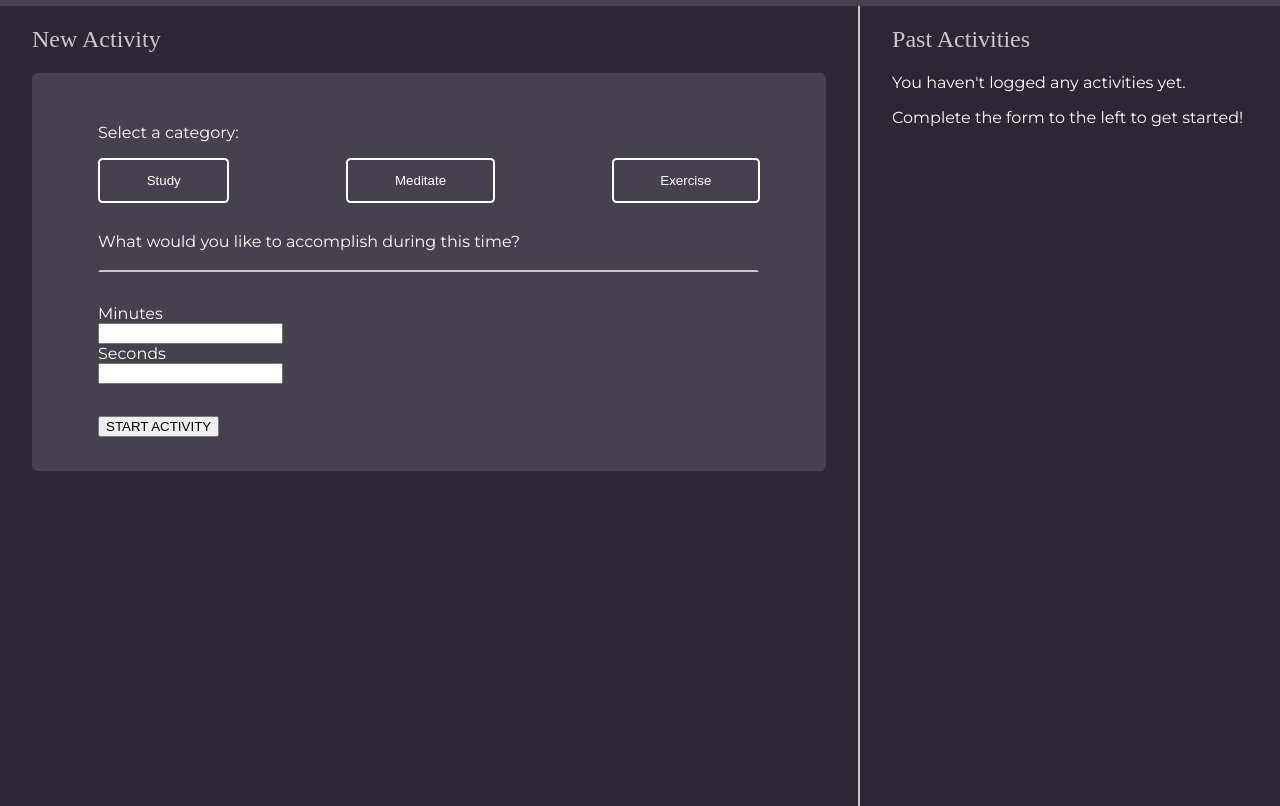
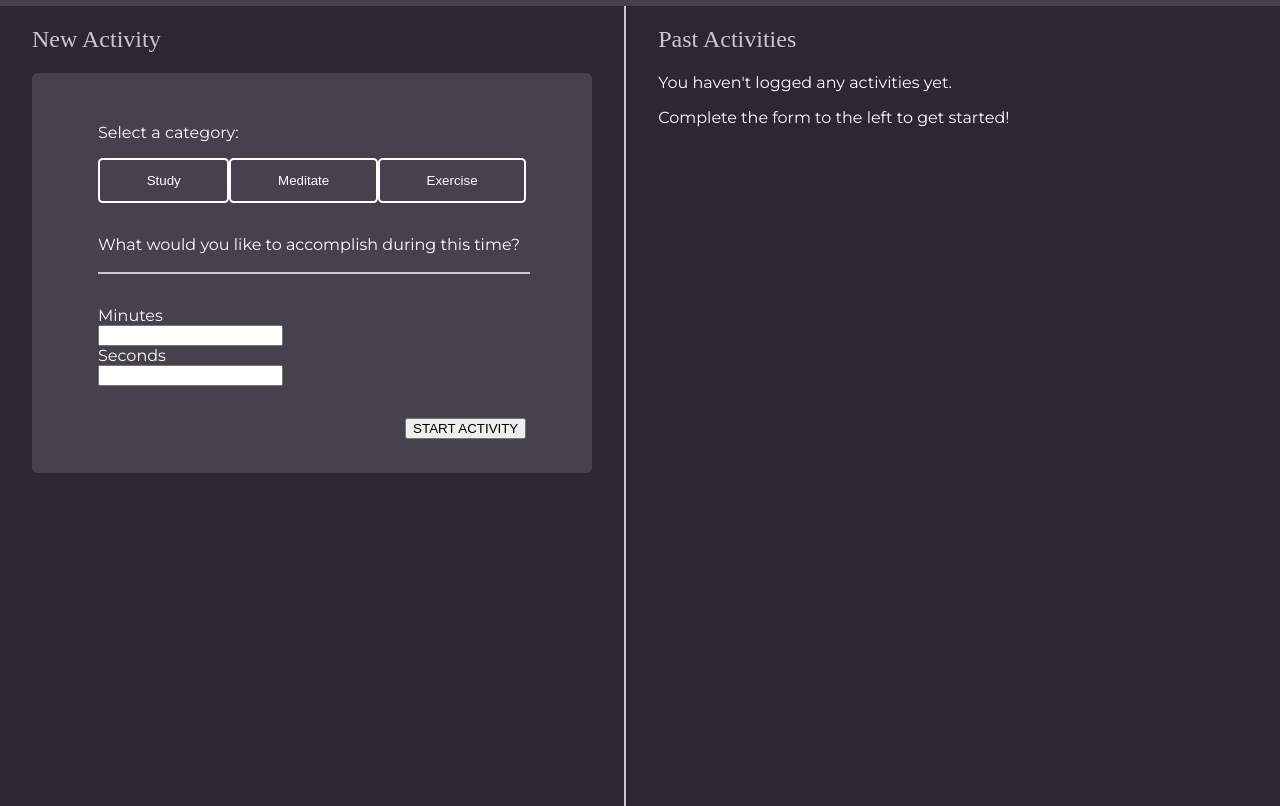
Before and after one commit to BrigetteDoelp/intention-timer, a plain HTML site: page index.html in a window 1280 px wide. Shown: the part 79-885 px from the top of the page. Drawn offline with Linux system fonts and the light colour scheme.

Commit message:
Refactor accomplishment input CSS

```diff
--- a/styles.css
+++ b/styles.css
@@ -77,20 +77,17 @@ form > section {
   margin: 2em 0em;
 }
 
-.question-text {
-  margin-top: -.2em;
-  margin-right: 15em;
-}
-
 .accomplishment-input {
-  width: 49em;
-  border-top: 2px solid #46424d;
-  border-right: 2px solid #46424d;
-  border-left: 2px solid #46424d;
+  width: 100%;
+  border: none;
   border-bottom: 2px solid #cbc9cf;
   background: #46424d;
 }
 
+.start-activity-button {
+  display: block;
+  margin-left: auto;
+}
 
 
 
```
